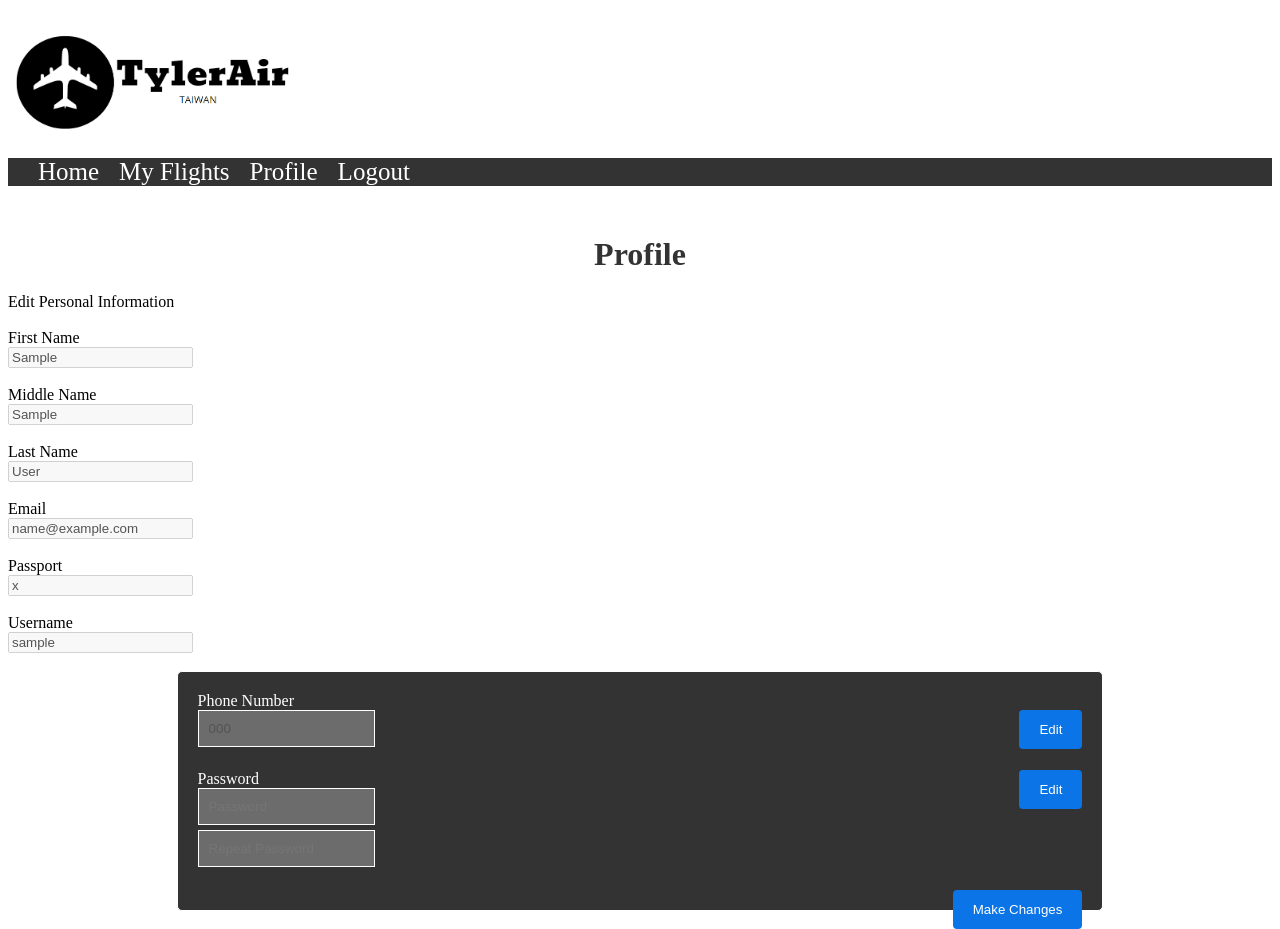
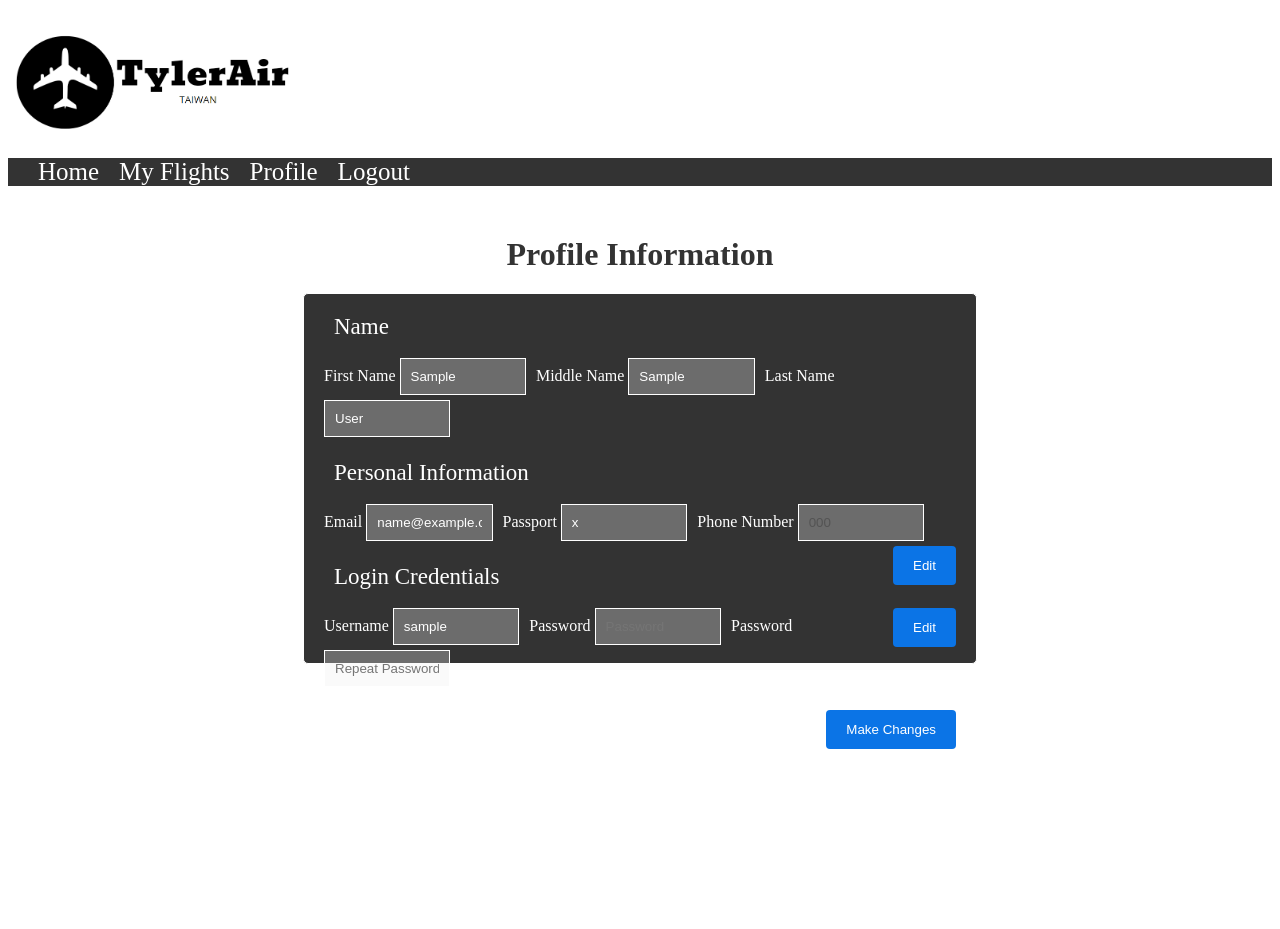
Before and after one commit to Tylereck81/TylerAir, a PHP site: page /profile.php in a window 1280 px wide. After the commit the page ends 749 px from the top, so only its background shows below. Run offline with PHP 8.4, Linux system fonts and the light colour scheme; the visitor is signed in with stand-in values (Sample User, id 1); tables that the repository leaves empty or names only in its code hold one stand-in row (values such as "Sample post").

Commit message:
Added more CSS for customer

```diff
--- a/customer/login.php
+++ b/customer/login.php
@@ -3,7 +3,7 @@
 ?>
 
 <div class="page-title">Login</div>
-    <form  style = "height:26%;" action="includes/login-inc.php" method="post">
+    <form  style = "height:23%;" action="includes/login-inc.php" method="post">
         <div id = "parent" style="text-align:center; background-color: #333;" >
             <div id="child">
                 <label>Username/Email</label>
@@ -17,8 +17,7 @@
                 <br>
                 <input type= "password" name="pwd" placeholder="Password">
                 <br>
-                <br>
-                <input style = "float:center;" type='button' onclick='check()' value="Login">
+                <input type='submit' name="submit">
             </div>
         </div>
 
--- a/customer/profile.php
+++ b/customer/profile.php
@@ -3,7 +3,7 @@
     include_once 'includes/dbh-inc.php';
     include_once 'includes/functions-inc.php';
 ?>
-<div class="page-title">Profile</div>
+<div class="page-title">Profile Information</div>
 <?php
 
 if(isset($_SESSION["useruid"])){
@@ -11,28 +11,34 @@ if(isset($_SESSION["useruid"])){
     $info = uid_ifExists($connect,$useruid,$useruid,$useruid);
     if($info){
 
-        echo 'Edit Personal Information<br><br>';
-        echo 'First Name<br>';
-        echo '<input type= "text" name="fname" value='.$info["user_fname"].' disabled="disable"><br><br>';
-        echo 'Middle Name<br>';
-        echo '<input type= "text" name="mname" value='.$info["user_mname"].' disabled="disable"><br><br>';
-        echo 'Last Name<br>';
-        echo '<input type= "text" name="lname" value='.$info["user_lname"].' disabled="disable"><br><br>';
-        echo 'Email<br>';
-        echo '<input type= "text" name="email" value='.$info["user_email"].' disabled="disable"><br><br>';
-        echo 'Passport<br>';
-        echo '<input type= "text" name="passport" value='.$info["user_passport_number"].' disabled="disable"><br><br>';
-        echo 'Username<br>';
-        echo '<input type= "text" name="uid" value='.$useruid.' disabled="disable"><br><br>';
-        echo '<form id = "form" method="post">';
-        echo 'Phone Number<br>';
+        echo '<form style="width:50%; height:42%;" id = "form" method="post">';
+        echo '<label>Name</label><br><br>';
+        echo 'First Name ';
+        echo '<input style="color:#fff;" type= "text" name="fname" value='.$info["user_fname"].' disabled="disable">';
+        echo 'Middle Name ';
+        echo '<input style="color:#fff;" type= "text" name="mname" value='.$info["user_mname"].' disabled="disable">';
+        echo 'Last Name ';
+        echo '<input style="color:#fff;" type= "text" name="lname" value='.$info["user_lname"].' disabled="disable"><br><br>';
+
+        echo '<label>Personal Information</label><br><br>';
+
+        echo 'Email ';
+        echo '<input style="color:#fff;" type= "text" name="email" value='.$info["user_email"].' disabled="disable">';
+        echo 'Passport ';
+        echo '<input style="color:#fff;" type= "text" name="passport" value='.$info["user_passport_number"].' disabled="disable">';
+        echo 'Phone Number ';
         echo '<input type= "tel" id = "editpn" pattern="[0-9]{3}-[0-9]{3}-[0-9]{3}" name="phone_num" value='.$info["user_phone_number"].' disabled="disable" >';
         echo '<input type="button" onclick="enable_edit_phone_number()" value="Edit"><br><br>';
+
+        echo '<label>Login Credentials</label><br><br>';
+
+        echo 'Username ';
+        echo '<input style="color:#fff;" type= "text" name="uid" value='.$useruid.' disabled="disable">';
         echo 'Password ';
-        echo '<input type="button" onclick="enable_edit_password()" value="Edit"><br>';
-        echo '<input type= "password" id = "editp1" name="pwd" placeholder="Password"  disabled="disable"><br>';
-        echo '<input type= "password" id = "editp2" name="pwdrepeat" placeholder="Repeat Password"  disabled="disable"><br>';
-        echo '<br>';
+        echo '<input type="button" onclick="enable_edit_password()" value="Edit">';
+        echo '<input type= "password" id = "editp1" name="pwd" placeholder="Password"  disabled="disable">';
+        echo 'Password ';
+        echo '<input type= "password" id = "editp2" name="pwdrepeat" placeholder="Repeat Password"  disabled="disable"><br><br>';
         echo '<input type="hidden" name="submitted" value="1" />';
         echo '<input type="button" id = "sub" onclick="check()" value="Make Changes" disabled="disable">';
 
--- a/customer/signup.php
+++ b/customer/signup.php
@@ -35,7 +35,7 @@
         <input style ="width:31%;" type= "password" name="pwdrepeat" placeholder="Repeat Password">
         <br>
         <br>
-        <input type='button' onclick='check()' value="Sign Up">
+        <input type="submit" name = "submit" value="Sign Up">
     </form>
 
     <?php
@@ -65,6 +65,7 @@
 
     ?>
 
+
 <?php
     include_once 'footer.php'
 ?>
--- a/customer/style.css
+++ b/customer/style.css
@@ -31,7 +31,8 @@ form select {
 
 
 
-form input[type="button"] {
+form input[type="button"],
+form input[type="submit"] {
     background-color: #0b74e6;
     float:right;
     color: white;
@@ -87,6 +88,7 @@ nav a:hover {
     color: #333;
 }
 
+
 #radio_titles{
     color: #fff;
     font-size: 23px;
@@ -94,14 +96,23 @@ nav a:hover {
     text-decoration: none;
 }
 
-#from{
-    margin-right:10px;
-}
-
-#to{
-    margin-right:10px;
-}
-
 #clicks{
     font-size:20px;
 }
+
+table {
+    border-collapse: collapse;
+    width: 100%;
+}
+
+th, td {
+    text-align: left;
+    padding: 8px;
+}
+
+tr:nth-child(even){background-color: #f2f2f2}
+
+th {
+    background-color: #4CAF50;
+    color: white;
+}
```
Also changed, not shown: customer/queryflights-inc.php (+10 -10 lines).
